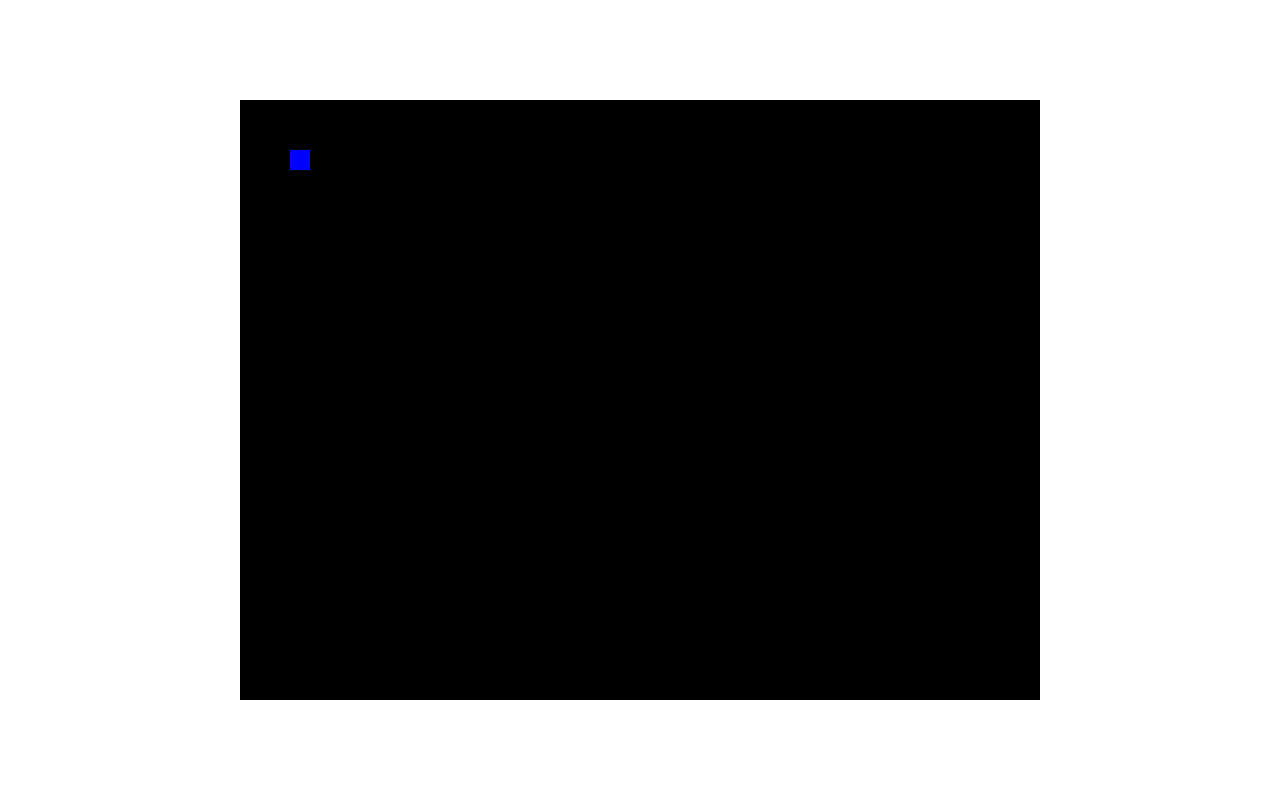
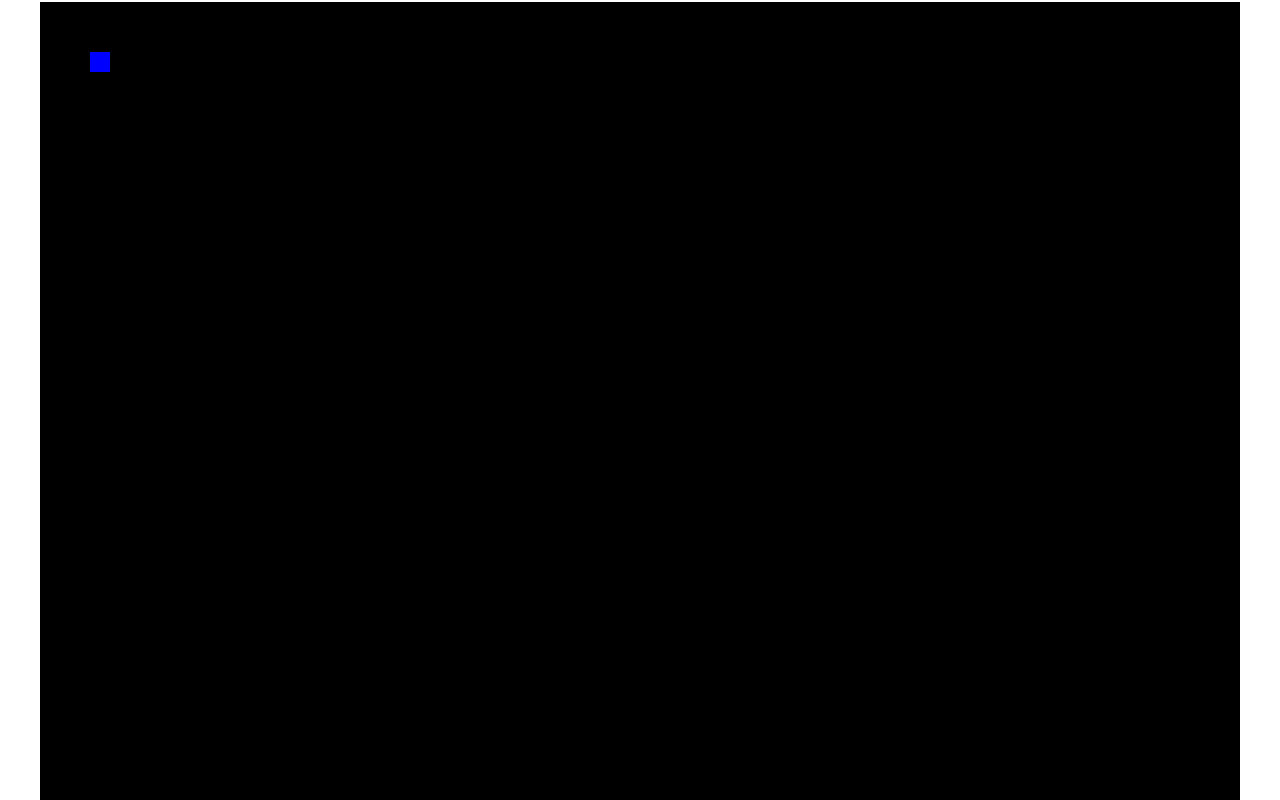
Before and after one commit to FlowrPro/New-Game-Frontend, a plain HTML site: page index.html in a window 1280 px wide. Shown: the top 800 px of the page. Drawn offline with Linux system fonts and the light colour scheme.

Commit message:
Update index.html

```diff
--- a/index.html
+++ b/index.html
@@ -7,7 +7,7 @@
     <link rel="stylesheet" href="style.css">
 </head>
 <body>
-    <canvas id="gameCanvas" width="800" height="600"></canvas>
+    <canvas id="gameCanvas" width="1200" height="1200"></canvas>
     <script src="script.js"></script>
 </body>
 </html>
```
